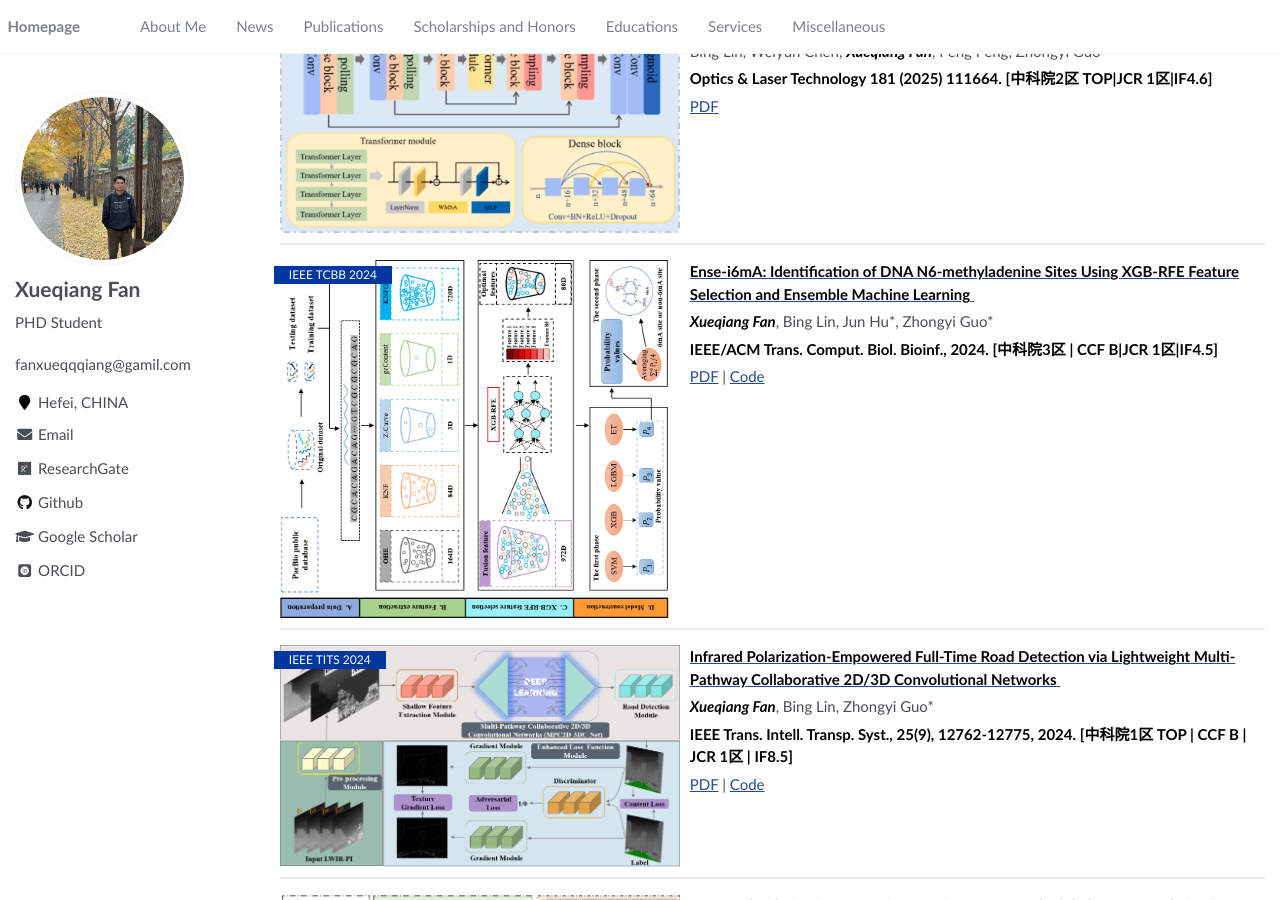
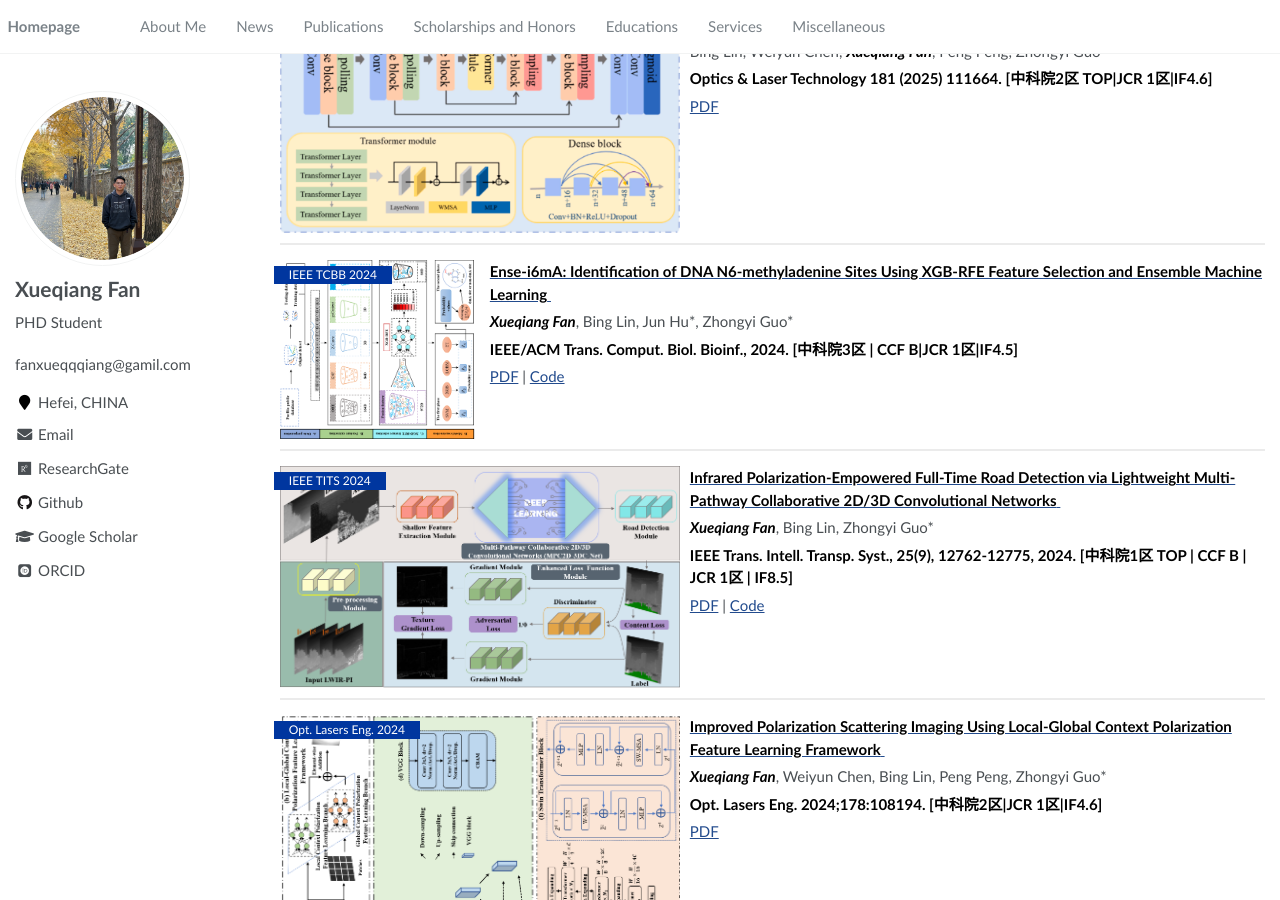
Before and after one commit to XueqiangF/xueqiangf.github.io, a Jekyll site: the page built from _pages/about.md, in a window 1280 px wide and 900 px high, scrolled down 1789 px. Built offline with Jekyll 4.4.1, drawn with Linux system fonts in a browser that asks for light colours; some web fonts are replaced; comment, search, counter and statistics services are not loaded.

Commit message:
Add files via upload

```diff
--- a/_pages/about.md
+++ b/_pages/about.md
@@ -142,7 +142,7 @@
 
 <dl><script async src="https://badge.dimensions.ai/badge.js" charset="utf-8"> </script>
     <div class="badge">IEEE TCBB 2024</div>
-	<dt><img align="left" width="400" height="200" hspace="10" wspace="20" src="../images/Ense-i6mA.png"></dt>
+	<dt><img align="left" width="200" height="400" hspace="10" wspace="20" src="../images/Ense-i6mA.png"></dt>
 	<dd><a href="https://doi.org/10.1109/TCBB.2024.3421228"><strong>Ense-i6mA: Identification of DNA N6-methyladenine Sites Using XGB-RFE Feature Selection and Ensemble Machine Learning</strong>
 	<span class="__dimensions_badge_embed__" data-doi="10.1109/TCBB.2024.3421228" data-style="large_rectangle" style="display: inline-block"></span> </a></dd>
 	<dd><font style="font-style:oblique"><strong>Xueqiang Fan</strong></font>, Bing Lin, Jun Hu*, Zhongyi Guo*</dd>
@@ -177,6 +177,8 @@
 <hr>
 
 - `Analytical Biochemistry 2020` [Identification of ligand-binding residues using protein sequence profile alignment and query-specific support vector machine model](https://doi.org/10.1016/j.ab.2020.113799),  Jun Hu *, Liang Rao,  **<font style="font-style:oblique"><strong>Xue-Qiang Fan</strong></font>**, Dong-Jun Yu *, Gui-Jun Zhang *, Analytical biochemistry, 2020, 604: 113799. [<strong>中科院3区 | JCR 2区 | IF3.65</strong>]  [**PDF**](https://xueqiangf.github.io/doc/2020 (Analytical Biochemistry ) I-LBR.pdf)
+
+<hr>
 
 
 # 🎡 Service
```
